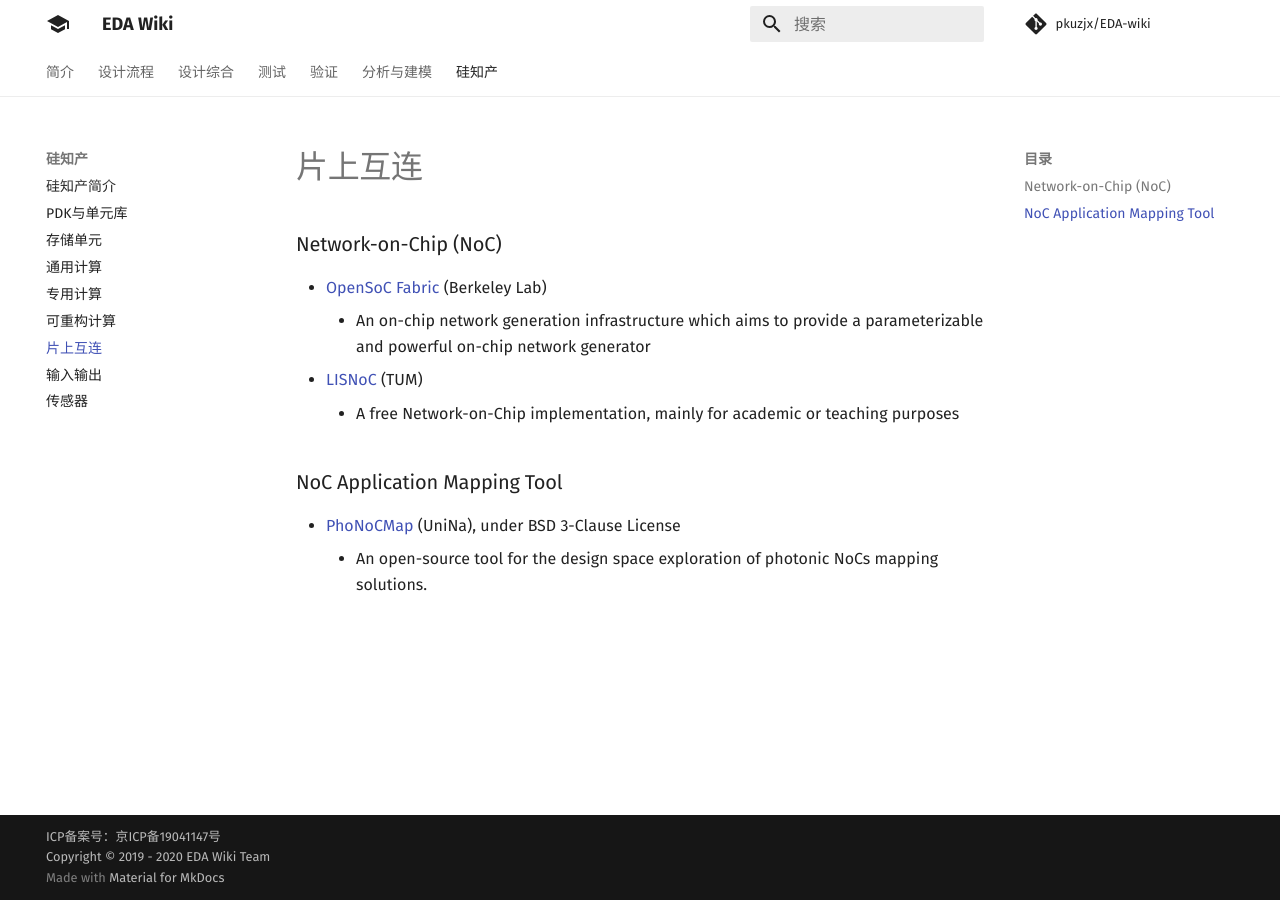
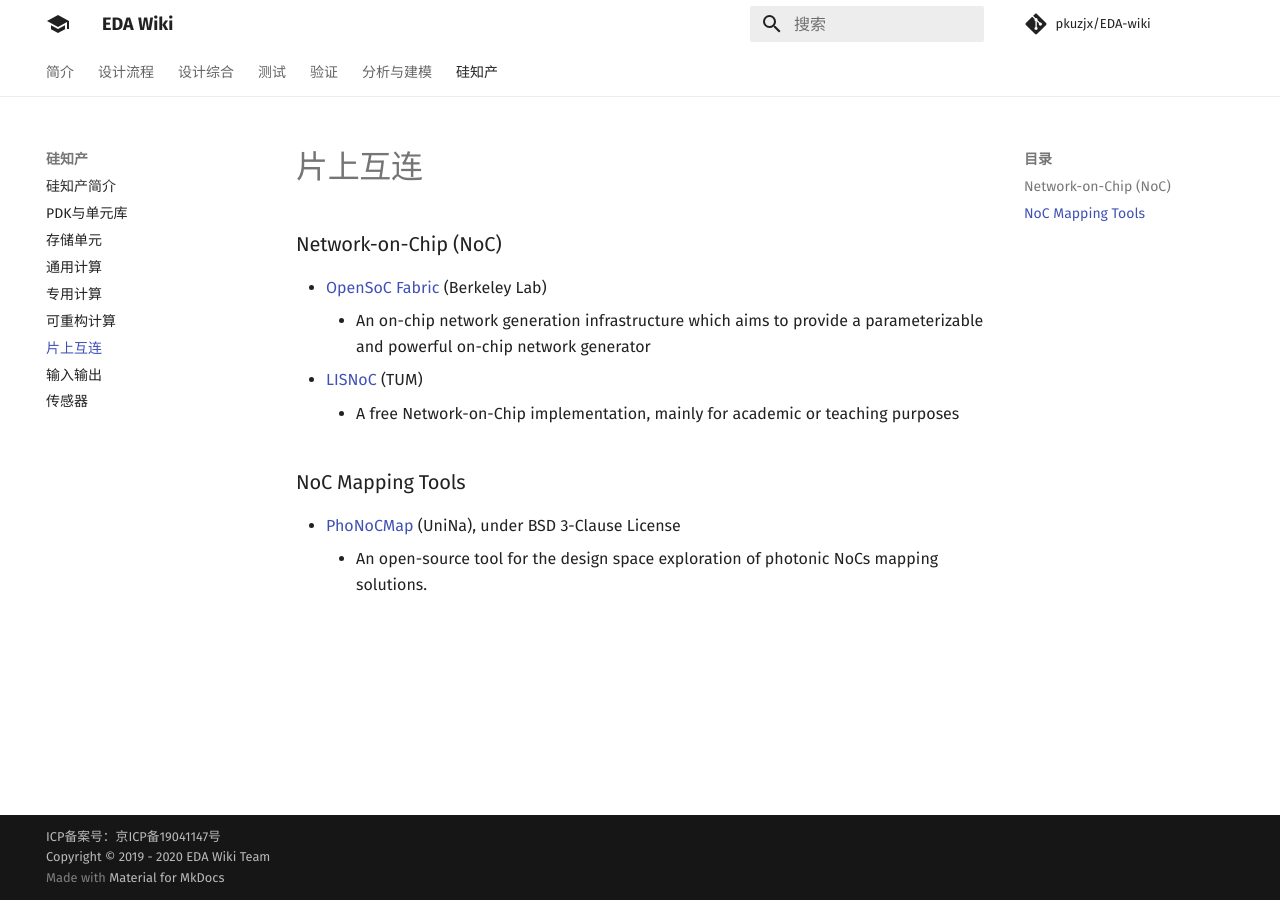
Before and after one commit to daitoto/EDA-wiki, an MkDocs documentation site: the page built from docs/sip/interconn.md, in a window 1280 px wide. Built offline with MkDocs 1.6.1 and Material for MkDocs 9.7.7, drawn with Linux system fonts in a browser that asks for light colours; comment, search, counter and statistics services are not loaded.

Commit message:
Update interconn.md

```diff
--- a/docs/sip/interconn.md
+++ b/docs/sip/interconn.md
@@ -4,6 +4,6 @@
  - [LISNoC](https://github.com/TUM-LIS/lisnoc) (TUM)
    - A free Network-on-Chip implementation, mainly for academic or teaching purposes
 
-### NoC Application Mapping Tool
+### NoC Mapping Tools
 - [PhoNoCMap](http://wpage.unina.it/edoardo.fusella/phonocmap/) (UniNa), under BSD 3-Clause License
   - An open-source tool for the design space exploration of photonic NoCs mapping solutions.
```
